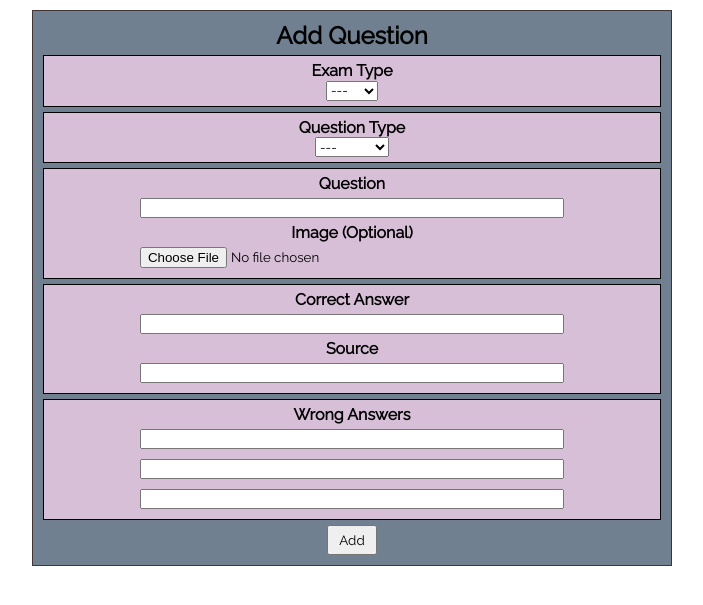
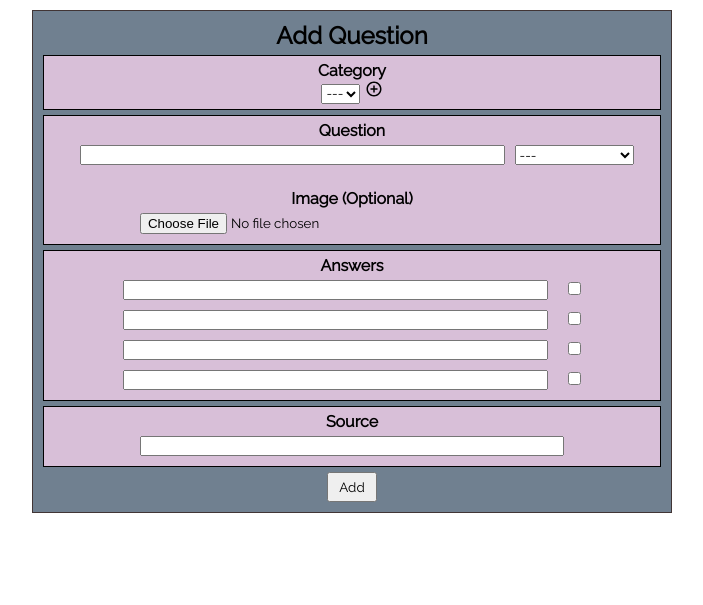
Before and after one commit to samhelman/energuytrainingdatabase, a Flask app: page /add-question in a window 1280 px wide. Shown: the part 57-662 px from the top of the page, without its empty margins (288-991 px from the left). Run offline with Flask 2, Linux system fonts and the light colour scheme; a user stored in the database is signed in; data that the repository does not hold is empty; some libraries are stand-ins or nearby versions.

Commit message:
Completed all front end and back end work. Next need to deploy to a server and learn how to query the database remotely.

```diff
--- a/package/__init__.py
+++ b/package/__init__.py
@@ -7,6 +7,8 @@ app = Flask(__name__)
 
 app.config['SECRET_KEY'] = '59ad26e5cb630aab0c78a64b86d145483d2e387c47538ab46d3f64a88e06b62c'
 app.config['SQLALCHEMY_DATABASE_URI'] = 'sqlite:///site.db'
+app.config['TEMPLATE_AUTO_RELOAD'] = True
+app.config['SEND_FILE_MAX_AGE_DEFAULT'] = 0
 
 db = SQLAlchemy(app)
 bcrypt = Bcrypt(app)
--- a/package/forms.py
+++ b/package/forms.py
@@ -1,7 +1,10 @@
 from flask_wtf import FlaskForm
 from wtforms import StringField, PasswordField, SubmitField, SelectField, BooleanField
-from flask_wtf.file import FileField
+from flask_wtf.file import FileField, FileAllowed
 from wtforms.validators import DataRequired, Length, InputRequired
+from markupsafe import Markup
+from package import db
+from package.models import Category
 
 class LoginForm(FlaskForm):
   username = StringField('Username',
@@ -19,30 +22,19 @@ class LoginForm(FlaskForm):
   submit = SubmitField('Log In')
 
 class AddQuestionForm(FlaskForm):
-  exam_type = SelectField(
+  category = SelectField(
     choices=[
       ('', '---'),
-      ('EA', 'EA'),
-      ('MAIN', 'Main'),
-    ],
-    validators=[
-      DataRequired(),
-    ]
-  )
-  question_type = SelectField(
-    choices=[
-      ('', '---'),
-      ('Furnace', 'Furnace'),
-      ('Window', 'Window'),
     ],
     validators=[
       DataRequired(),
     ],
     default=None,
+    validate_choice=False,
   )
   question_image = FileField('Image (Optional)',
     validators=[
-      Length(min=2, max=50),
+      FileAllowed(['jpg', 'png'])
     ]
   )
   question = StringField('Question',
@@ -51,30 +43,46 @@ class AddQuestionForm(FlaskForm):
       Length(min=2, max=200),
     ]
   )
-  correct_answer = StringField('Correct Answer',
+  question_type = SelectField(
+    choices=[
+      ('', '---'),
+      ('Multiple Choice', 'Multiple Choice'),
+      ('Boolean', 'Boolean'),
+      ('Multiple Select', 'Multiple Select')
+    ],
+    validators=[
+      DataRequired(),
+    ],
+    default=None,
+  )
+  answer_1 = StringField('Answers',
     validators=[
       DataRequired(),
       Length(min=2, max=50),
     ]
   )
-  wrong_answer_1 = StringField('Wrong Answers',
+  correct_1 = BooleanField('')
+  answer_2 = StringField('',
     validators=[
       DataRequired(),
       Length(min=2, max=50),
     ]
   )
-  wrong_answer_2 = StringField('',
+  correct_2 = BooleanField('')
+  answer_3 = StringField('',
     validators=[
       DataRequired(),
       Length(min=2, max=50),
     ]
   )
-  wrong_answer_3 = StringField('',
+  correct_3 = BooleanField('')
+  answer_4 = StringField('',
     validators=[
       DataRequired(),
       Length(min=2, max=50),
     ]
   )
+  correct_4 = BooleanField('')
   source = StringField('Source',
     validators=[
       DataRequired(),
@@ -82,3 +90,18 @@ class AddQuestionForm(FlaskForm):
     ]
   )
   submit = SubmitField('Add')
+
+class ViewQuestionForm(FlaskForm):
+  delete = SubmitField('Delete Question')
+
+  def __init__(self, question):
+    super().__init__()
+    self.category = question.category
+    self.question =  question.question
+    self.question_type = question.question_type
+    self.question_image = question.question_image
+    self.answer_1 = question.answer_1
+    self.answer_2 = question.answer_2
+    self.answer_3 = question.answer_3
+    self.answer_4 = question.answer_4
+    self.source = question.source
--- a/package/routes.py
+++ b/package/routes.py
@@ -1,7 +1,9 @@
+import secrets
+import os
 from flask import render_template, flash, redirect, url_for, request
 from package import app, db, bcrypt
-from package.forms import LoginForm, AddQuestionForm
-from package.models import User
+from package.forms import LoginForm, AddQuestionForm, ViewQuestionForm
+from package.models import User, Question, Category
 from flask_login import login_user, logout_user, current_user, login_required
 
 @app.route('/')
@@ -21,8 +23,8 @@ def login():
       next_page = request.args.get('next')
       flash(f'{form.username.data} logged in successfully.', 'success')
       return redirect(next_page) if next_page else redirect(url_for('home'))
-  else:
-    flash('Login Unsuccessful. Please check username and password.', 'failure')
+    else:
+      flash('Login Unsuccessful. Please check username and password.', 'failure')
   return render_template('login.html', title = 'Login', form=form)
 
 @app.route('/logout', methods=['GET', 'POST'])
@@ -31,13 +33,80 @@ def logout():
   flash('Logged Out Successfully', 'success')
   return redirect(url_for('home'))
 
+def save_picture(form_picture):
+  random_hex = secrets.token_hex(8)
+  _, f_ext = os.path.splitext(form_picture.filename)
+  picture_fn = random_hex + f_ext
+  picture_path = os.path.join(app.root_path, 'static/images', picture_fn)
+  form_picture.save(picture_path)
+  return picture_fn
+
 @app.route('/add-question', methods=['GET', 'POST'])
 @login_required
 def add_question():
   form = AddQuestionForm()
-  return render_template('add-question.html', title = 'Add Question', form=form)
+  if form.validate_on_submit():
+    category = form.category.data
+    question = form.question.data
+    question_type = form.question_type.data
+    question_image = form.question_image.data
+    if question_image:
+      question_image = save_picture(question_image)
+    answer_1 = form.answer_1.data
+    correct_1 = form.correct_1.data
+    answer_2 = form.answer_2.data
+    correct_2 = form.correct_2.data
+    answer_3 = form.answer_3.data
+    correct_3 = form.correct_3.data
+    answer_4 = form.answer_4.data
+    correct_4 = form.correct_4.data
+    source = form.source.data
+    question = Question(
+      category=category,
+      question=question,
+      question_type=question_type,
+      question_image=question_image,
+      answer_1=f'{answer_1} ({correct_1})',
+      answer_2=f'{answer_2} ({correct_2})',
+      answer_3=f'{answer_3} ({correct_3})',
+      answer_4=f'{answer_4} ({correct_4})',
+      source=source,
+    )
+    try:
+      db.session.add(question)
+      db.session.commit()
+      flash('Question added successfully.', 'success')
+    except:
+      flash('Something went wrong...', 'failure')
+    return redirect(url_for('add_question'))
+  print(form.errors)
+  print(form.category.data)
+  return render_template('add-question.html', title = 'Add Question', form=form, categories=Category.query.all())
 
-@app.route('/questions')
+@app.route('/questions', methods=['GET', 'POST'])
 @login_required
 def questions():
-  return render_template('questions.html', title = 'Questions')
+  questions = Question.query.all()
+  return render_template('questions.html', title = 'Questions', questions=questions)
+
+@app.route('/delete/<int:id>')
+@login_required
+def delete(id):
+  try:
+    question = Question.query.filter_by(id=id).first()
+    db.session.delete(question)
+    db.session.commit()
+  except:
+    flash('There was a problem deleting that record.', 'failure')
+  return redirect(url_for('questions'))
+
+@app.route('/add-category/<string:category>')
+@login_required
+def add_category(category):
+  try:
+    category = Category(category=category)
+    db.session.add(category)
+    db.session.commit()
+  except:
+    flash('There was a problem adding that category.', 'failure')
+  return redirect(url_for('add_question'))
--- a/package/static/styles.css
+++ b/package/static/styles.css
@@ -119,6 +119,15 @@ ul {
   list-style-type: none;
 }
 
+li {
+  list-style-type: none;
+  display: block;
+}
+
+.correct {
+  width: auto;
+}
+
 .radio input {
   width: auto;
 }
--- a/package/templates/add-question.html
+++ b/package/templates/add-question.html
@@ -1,46 +1,65 @@
 {% extends 'base.html' %}
 {% block content %}
     <div class="form">
-      <form method="POST", action="">
+      <form method="POST", action="" enctype="multipart/form-data">
         <h2>Add Question</h2>
         {{ form.hidden_tag() }}
         <fieldset>
           <div class="question-field">
-            {{ form.exam_type.label }}
+            {{ form.category.label }}
             <br>
-            {{ form.exam_type(class="radio") }}
-          </div>
-          <div class="question-field">
-            {{ form.question_type.label }}
-            <br>
-            {{ form.question_type() }}
+            <li>
+              {{ form.category() }}
+              {% for category in categories %}
+                <script>
+                  sel = document.getElementById('category')
+                  opt = document.createElement('option')
+                  opt.appendChild( document.createTextNode('{{ category.category }}') );
+                  opt.value = '{{ category.category }}';
+                  sel.appendChild(opt);
+                </script>
+              {% endfor %}
+              <img onclick="openAddCategory()" id="open-button" class="correct" src="{{ url_for('static', filename='icons/add.svg') }}">
+              <input id="add-category" class="add-category" type="text">
+              <a id="add-button" href="/add-category/">Add</a>
+              <script>
+                const input = document.getElementById('add-category');
+                const anchor = document.getElementById('add-button');
+
+                input.oninput = () => {
+                    anchor.href = '/add-category/' + input.value;
+                };
+              </script>
+            </li>
           </div>
           <div class="question-field">
             {{ form.question.label }}
             <br>
-            {{ form.question() }}
+            <li>{{ form.question() }}{{ form.question_type() }}</li>
             <br>
             {{ form.question_image.label }}
             <br>
             {{ form.question_image() }}
+            {% if form.question_image.errors %}
+              {% for error in form.question_image.errors %}
+                <br><span class="validation-error">{{ error }}</span>
+              {% endfor %}
+            {% endif %}
           </div>
           <div class="question-field">
-            {{ form.correct_answer.label }}
+            {{ form.answer_1.label }}
             <br>
-            {{ form.correct_answer() }}
-            <br>
+            <ol>
+              <li>{{ form.answer_1() }}{{ form.correct_1(class="correct") }}</li>
+              <li>{{ form.answer_2() }}{{ form.correct_2(class="correct") }}</li>
+              <li>{{ form.answer_3() }}{{ form.correct_3(class="correct") }}</li>
+              <li>{{ form.answer_4() }}{{ form.correct_4(class="correct") }}</li>
+            </ol>
+          </div>
+          <div class="question-field">
             {{ form.source.label }}
             <br>
             {{ form.source() }}
-          </div>
-          <div class="question-field">
-            {{ form.wrong_answer_1.label }}
-            <br>
-            <ol>
-              {{ form.wrong_answer_1() }}
-              {{ form.wrong_answer_2() }}
-              {{ form.wrong_answer_3() }}
-            </ol>
           </div>
         </fieldset>
         <div>
@@ -48,4 +67,20 @@
         </div>
       </form>
     </div>
+    <script>
+      function openAddCategory() {
+        openButton = document.getElementById('open-button')
+        addCategory = document.getElementById('add-category')
+        addButton = document.getElementById('add-button')
+        if (openButton.style.display != 'none') {
+          openButton.style.display = 'none'
+          addCategory.style.display = 'initial'
+          addButton.style.display = 'initial'
+        } else {
+          openButton.style.display = 'initial'
+          addCategory.style.display = 'none'
+          addButton.style.display = 'none'
+        }
+      }
+    </script>
 {% endblock content %}
```
Also changed, not shown: other parts of package/static/styles.css (+57 -0 lines), package/models.py (+14 -7 lines), package/templates/home.html (+12 -1 lines), package/templates/questions.html (+36 -0 lines), package/site.db, package/static/icons/add.svg (added), package/static/icons/close.svg (added).
